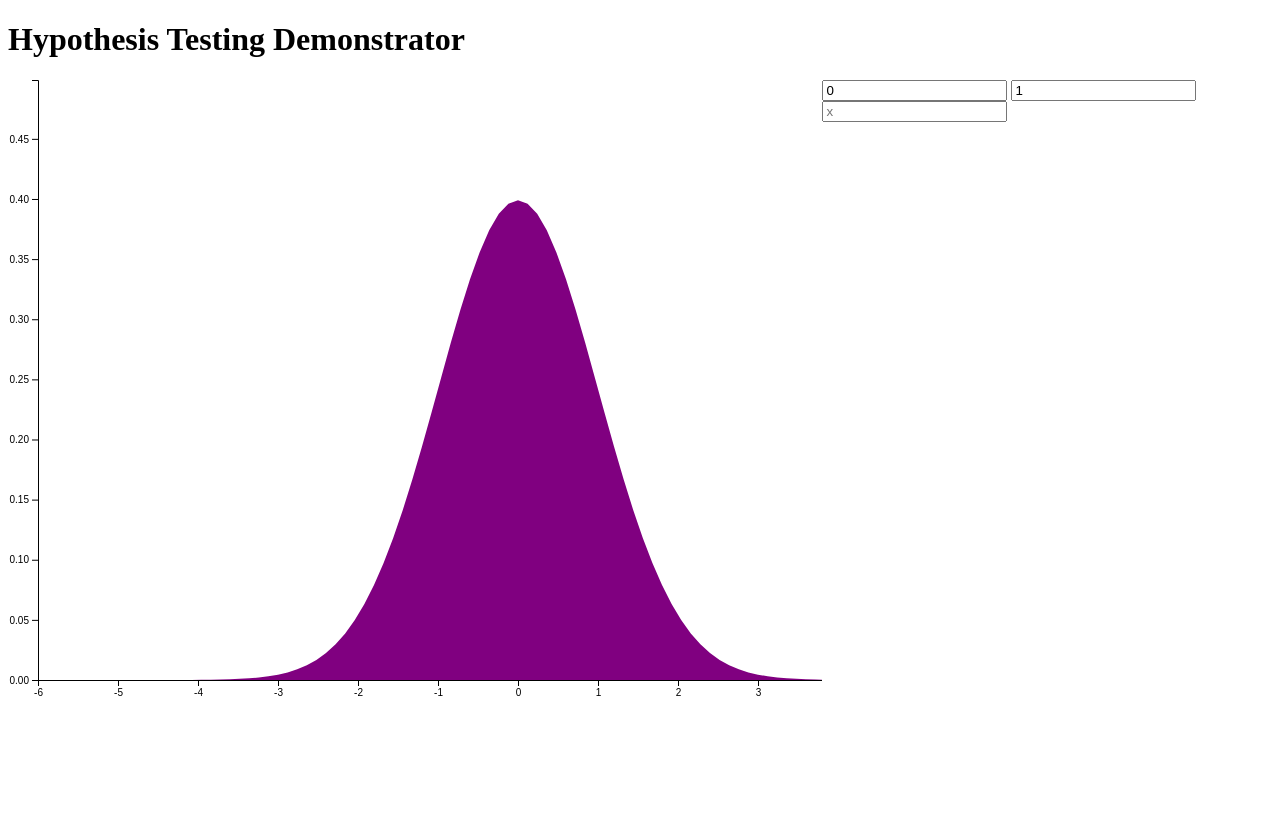
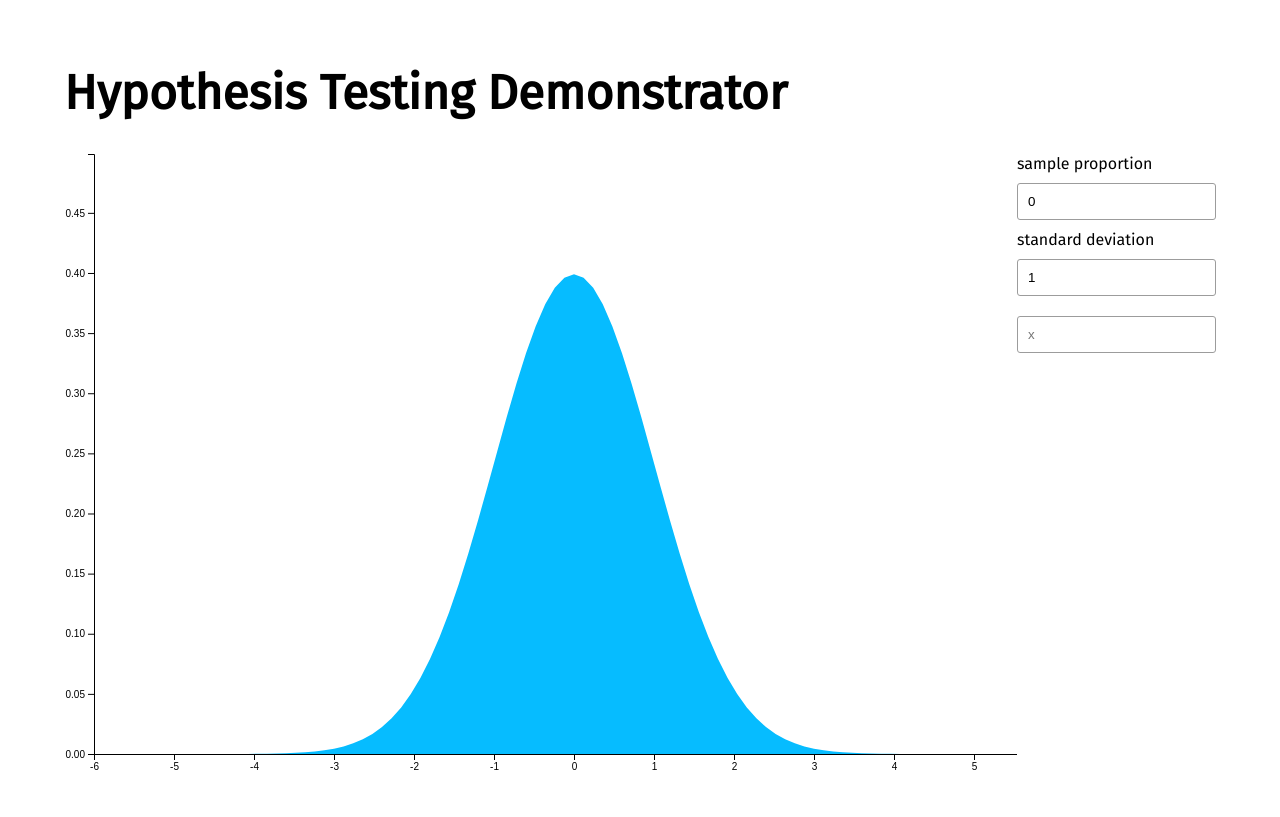
Before and after one commit to mego99/hyp-testing, a website: page index.html in a window 1280 px wide. Drawn offline with Linux system fonts and the light colour scheme.

Commit message:
updated styles

```diff
--- a/index.html
+++ b/index.html
@@ -13,9 +13,11 @@
   <div class='flex-wrapper'>
     <svg id='wrapper'></svg>
     <form>
-      <input class='input-stat' id='input-mean' type="text" placeholder="mean" value="0"/>
-      <input class='input-stat' id='input-stdev' type="text" placeholder="st dev" value="1"/>
-      <input class='input-stat' id='input-x' type="text" placeholder="x" />
+      <label for="prop">sample proportion</label>
+      <input class='input-stat' name="prop" id='input-mean' type="text" placeholder="mean" value="0"/>
+      <label for="stdev">standard deviation</label>
+      <input class='input-stat' name="stdev" id='input-stdev' type="text" placeholder="st dev" value="1"/>
+      <input class='input-stat' name="" id='input-x' type="text" placeholder="x" />
     </form>
 
   </div>
--- a/script.js
+++ b/script.js
@@ -71,7 +71,6 @@ let area = d3.area()
 
 let normLine = chart.append('path')
   .datum(testObj)
-  .attr('fill','purple')
   .attr("class", "norm-line")
   .attr('transform','translate('+margin+','+-margin+')')
   .attr('d',area);
--- a/style.css
+++ b/style.css
@@ -1,4 +1,36 @@
+@import url('https://fonts.googleapis.com/css?family=Fira+Sans');
+
+body {
+  font-family: 'Fira Sans',sans-serif;
+  margin:5vmax;
+}
+
+h1 {
+  font-size: 3em;
+}
+
 div.flex-wrapper {
   display: flex;
   flex-direction: row;
 }
+
+input:not([type=submit]):not([type=file]) {
+  padding:10px;
+  border-radius: 3px;
+  border-width: 1px;
+  border-style: solid;
+  border-color: #9c9c9c;
+  margin:10px 0 10px 0;
+}
+
+input:not([type=submit]):not([type=file]):focus {
+  outline: none;
+  border-color: #333333;
+}
+form {
+  display: flex;
+  flex-direction: column;
+}
+path.norm-line {
+  fill:#06bcff;
+}
```
